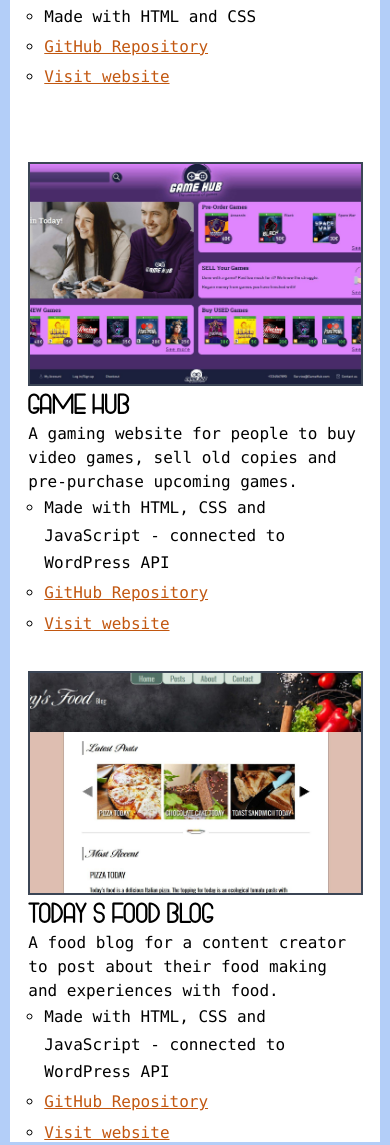
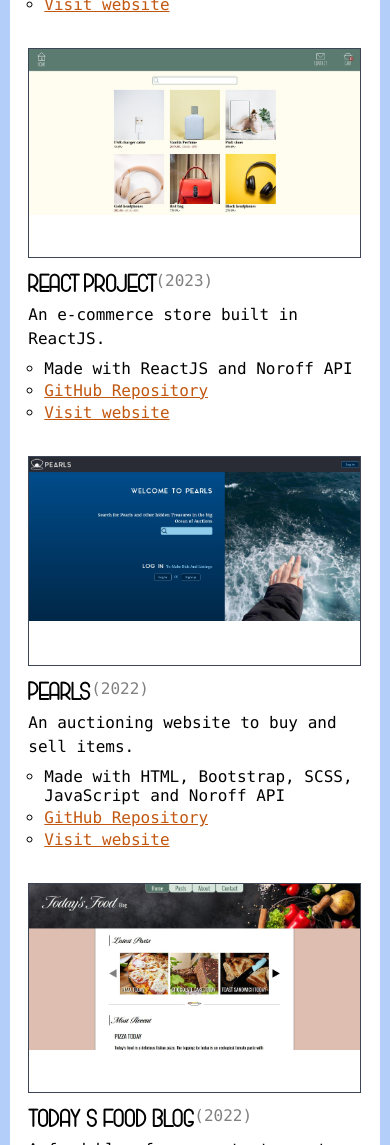
Before and after one commit to DinaOluf/Portfolio, a plain HTML site: page index.html in a window 390 px wide. Shown: the part 855-2000 px from the top of the page. Drawn offline with Linux system fonts and the light colour scheme.

Commit message:
Implemented new projects and improved code

```diff
--- a/css/index.css
+++ b/css/index.css
@@ -16,8 +16,8 @@ body {
 
 .circle {
     position: fixed;
-    height: 50rem;
-    width: 50rem;
+    height: 40rem;
+    width: 40rem;
     border-radius: 50%;
 }
 
@@ -36,17 +36,17 @@ body {
 
 .circle-1 {
     top: 0;
-    left: 5%;
+    left: 2%;
 }
 
 .circle-2 {
     top: 50%;
-    right: 5%;
+    right: 2%;
 }
 
 .circle div {
-    height: 50rem;
-    width: 50rem;
+    height: 40rem;
+    width: 40rem;
     background: #e0fffc;
     border-radius: 50%;
     opacity: 0.5;
@@ -68,6 +68,13 @@ h3 {
     text-transform: uppercase;
 }
 
+.faded-text {
+    font-family: Consolas, monaco, monospace, Arial, Helvetica, sans-serif;
+    color: grey;
+    font-size: 1em;
+    font-weight: lighter;
+}
+
 /* CONTENT */
 
 img {
@@ -77,12 +84,12 @@ img {
 header,
 footer {
     width: 100%;
-    height: 12%;
+    height: 10%;
     background: #3B4555;
 }
 
 main {
-    height: 76%;
+    height: 80%;
     background: #B3CEF8;
     width: 100%;
     min-height: 40rem;
@@ -99,7 +106,7 @@ main {
 section {
     z-index: 1;
     background: #fff;
-    margin-top: 2rem;
+    margin-top: 1rem;
     position: relative;
 }
 
@@ -167,7 +174,6 @@ section {
     display: flex;
     flex-direction: column;
     width: 60%;
-    height: 105%;
     min-height: 40rem;
 }
 
@@ -177,6 +183,9 @@ section {
     gap: 4%;
     height: 100%;
     align-items: center;
+    padding-bottom: 1rem;
+    padding-top: 1rem;
+    overflow-y: scroll;
 }
 
 .works h2 {
@@ -187,7 +196,7 @@ section {
 .project-card {
     display: flex;
     background-color: #fff;
-    height: 29%;
+    min-height: 30.5%;
     width: 90%;
     gap: 2%;
 }
@@ -195,9 +204,9 @@ section {
 .project-card a {
     display: block;
     width: 60%;
-    height: 98%;
+    height: 100%;
     overflow: hidden;
-    border: 2px solid #3B4555;
+    border: 1px solid #3B4555;
     color: #C25710;
 }
 
@@ -207,8 +216,9 @@ section {
 
 .project-card a img {
     object-fit: cover;
-    width: 100%;
-    height: 100%;
+    min-height: 100%;
+    min-width: 100%;
+    max-width: 100%;
 }
 
 .card-text {
@@ -216,6 +226,11 @@ section {
     flex-direction: column;
     justify-content: space-between;
     width: 100%;
+}
+
+.card-text div {
+    display: flex;
+    flex-wrap: wrap;
 }
 
 .card-text h3{
@@ -262,13 +277,13 @@ footer div {
         }
 
         100% {
-            transform: scale(1.07);
+            transform: scale(1.05);
         }
     }
 
     @keyframes minimize {
         0% {
-            transform: scale(1.07);
+            transform: scale(1.05);
         }
 
         100% {
@@ -294,9 +309,13 @@ footer div {
         width: 66%;
     }
 
+    .works-wrap {
+        gap: 5%;
+    }
+
     .circle {
-        height: 40rem;
-        width: 40rem;
+        height: 25rem;
+        width: 25rem;
     }
 
     .circle-1 {
@@ -308,8 +327,8 @@ footer div {
     }
 
     .circle div {
-        height: 40rem;
-        width: 40rem;
+        height: 25rem;
+        width: 25rem;
     }
 }
 
@@ -320,7 +339,19 @@ footer div {
 
     .works {
         margin-top: 1rem;
-        min-height: 45rem;
+        min-height: 43rem;
+    }
+
+    .works-wrap {
+        gap: 3%;
+    }
+
+    .project-card {
+        min-height: 31.5%;
+    }
+
+    .card-text {
+        margin-top: 0.8rem;
     }
 
     .works h2 {
@@ -390,28 +421,37 @@ footer div {
         margin-bottom: 2rem;
     }
 
-    .works h2 {
-        margin: 1rem;
-    }
-
     .works-wrap {
-        height: 100rem;
-        gap: 2%;
+        min-height: 100%;
+        overflow-y: visible;
+        padding-bottom: 2rem;
+        gap: 0;
     }
 
     .project-card {
         flex-direction: column;
         padding: 2%;
+        height: auto;
+        gap: 0;
+        margin-bottom: 1rem;
     }
 
     .project-card a {
         min-width: 99.3%;
-        min-height: 50%;
+        min-height: 18rem;
+    }
+
+    .project-card a img {
+        height: 100%;
     }
 
     .card-text {
         height: 100%;
-        line-height: 1.7em;
+        line-height: auto;
+    }
+
+    .card-text ul {
+        margin-top: 0.5rem;
     }
 
     .circle {
@@ -449,17 +489,20 @@ footer div {
     }
 
     .works h2 {
-        font-size: 3em;
+        font-size: 2.5em;
     }
 
     .card-text h3 {
-        font-size: 1.9em;
+        font-size: 1.7em;
     }
 
     .works-wrap {
         justify-content: space-evenly;
         gap: 2%;
-        height: 95rem;
+    }
+
+    .project-card a {
+        min-height: 13rem;
     }
 
     .circle {
--- a/index.html
+++ b/index.html
@@ -20,8 +20,8 @@
                 <div class="profile-text">
                     <h2>Dina Olufsen</h2>
                     <ul>
-                        <li>Becoming a Frontend Developer</li>
-                        <li>Loves Design</li>
+                        <li>Front-end Developer</li>
+                        <li>Loves UX and UI Design</li>
                         <li>Used to work with children</li>
                         <li>Loves to learn new stuff</li>
                     </ul>
@@ -34,39 +34,75 @@
             <section class="works">
                 <h2>Works</h2>
                 <div class="works-wrap">
-                    <div class="project-card" id="card-1">
-                        <a href="https://thecommunityscience.netlify.app/"><img src="./images/community-science-museum.jpg" alt="Screenshot of the website; Community Science Museum"></a>
+                    <div class="project-card" id="card-6">
+                        <a href="https://javascriptframeworks-react.netlify.app/" target=”_blank”><img src="./images/holidaze.jpg" alt="Screenshot of the website; Holidaze"></a>
                         <div class="card-text">
-                            <h3>Community Science Museum</h3>
-                            <p>A website for a science museum to encourage young people and families to visit.</p>
+                            <div><h3>Holidaze</h3><span class="faded-text">(2023)</span></div>
+                            <p>An accommodation website to book venues for your holiday.</p>
                             <ul>
-                                <li>Made with HTML and CSS</li>
-                                <li><a href="https://github.com/DinaOluf/SemesterProject1">GitHub Repository</a></li>
-                                <li><a href="https://thecommunityscience.netlify.app/">Visit website</a></li>
+                                <li>Made with ReactJS, Bootstrap and Noroff API</li>
+                                <li><a href="https://github.com/DinaOluf/holidaze-project-exam2" target=”_blank”>GitHub Repository</a></li>
+                                <li><a href="https://holidazeproject.netlify.app/" target=”_blank”>Visit website</a></li>
+                            </ul>
+                        </div>
+                    </div>
+                    <div class="project-card" id="card-5">
+                        <a href="https://javascriptframeworks-react.netlify.app/" target=”_blank”><img src="./images/react-project.jpg" alt="Screenshot of the website; React Project"></a>
+                        <div class="card-text">
+                            <div><h3>React project</h3><span class="faded-text">(2023)</span></div>
+                            <p>An e-commerce store built in ReactJS.</p>
+                            <ul>
+                                <li>Made with ReactJS and Noroff API</li>
+                                <li><a href="https://github.com/DinaOluf/javascript-frameworks-ca" target=”_blank”>GitHub Repository</a></li>
+                                <li><a href="https://javascriptframeworks-react.netlify.app/" target=”_blank”>Visit website</a></li>
+                            </ul>
+                        </div>
+                    </div>
+                    <div class="project-card" id="card-4">
+                        <a href="https://dinaoluf.github.io/SemesterProject2" target=”_blank”><img src="./images/pearls.jpg" alt="Screenshot of the website; Pearls"></a>
+                        <div class="card-text">
+                            <div><h3>Pearls</h3><span class="faded-text">(2022)</span></div>
+                            <p>An auctioning website to buy and sell items.</p>
+                            <ul>
+                                <li>Made with HTML, Bootstrap, SCSS, JavaScript and Noroff API</li>
+                                <li><a href="https://github.com/DinaOluf/SemesterProject2" target=”_blank”>GitHub Repository</a></li>
+                                <li><a href="https://dinaoluf.github.io/SemesterProject2" target=”_blank”>Visit website</a></li>
+                            </ul>
+                        </div>
+                    </div>
+                    <div class="project-card" id="card-3">
+                        <a href="https://todaysfoodblog.netlify.app/" target=”_blank”><img src="./images/todays-food-blog.jpg" alt="Screenshot of the website; Today's Food Blog"></a>
+                        <div class="card-text">
+                            <div><h3>Today's Food Blog</h3><span class="faded-text">(2022)</span></div>
+                            <p>A food blog for a content creator.</p>
+                            <ul>
+                                <li>Made with HTML, CSS, JavaScript and WordPress REST API</li>
+                                <li><a href="https://github.com/Noroff-FEU-Assignments/project-exam-1-DinaOluf" target=”_blank”>GitHub Repository</a></li>
+                                <li><a href="https://todaysfoodblog.netlify.app/" target=”_blank”>Visit website</a></li>
                             </ul>
                         </div>
                     </div>
                     <div class="project-card" id="card-2">
-                        <a href="https://dina-school.netlify.app/"><img src="./images/game-hub.jpg" alt="Screenshot of the website; Game Hub"></a>
+                        <a href="https://dina-school.netlify.app/" target=”_blank”><img src="./images/game-hub.jpg" alt="Screenshot of the website; Game Hub"></a>
                         <div class="card-text">
-                            <h3>Game Hub</h3>
-                            <p>A gaming website for people to buy video games, sell old copies and pre-purchase upcoming games.</p>
+                            <div><h3>Game Hub</h3><span class="faded-text">(2022)</span></div>
+                            <p>A website for people to buy and sell video games.</p>
                             <ul>
-                                <li>Made with HTML, CSS and JavaScript - connected to WordPress API</li>
-                                <li><a href="https://github.com/Noroff-FEU-Assignments/cross-course-project-DinaOluf">GitHub Repository</a></li>
+                                <li>Made with HTML, CSS, JavaScript and WordPress REST API</li>
+                                <li><a href="https://github.com/Noroff-FEU-Assignments/cross-course-project-DinaOluf" target=”_blank”>GitHub Repository</a></li>
                                 <li><a href="https://dina-school.netlify.app/">Visit website</a></li>
                             </ul>
                         </div>
                     </div>
-                    <div class="project-card" id="card-3">
-                        <a href="https://todaysfoodblog.netlify.app/"><img src="./images/todays-food-blog.jpg" alt="Screenshot of the website; Today's Food Blog"></a>
+                    <div class="project-card" id="card-1">
+                        <a href="https://thecommunityscience.netlify.app/" target=”_blank”><img src="./images/community-science-museum.jpg" alt="Screenshot of the website; Community Science Museum"></a>
                         <div class="card-text">
-                            <h3>Today's Food Blog</h3>
-                            <p>A food blog for a content creator to post about their food making and experiences with food.</p>
+                            <div><h3>Community Science Museum</h3><span class="faded-text">(2021)</span></div>
+                            <p>A science museum website for young people and families.</p>
                             <ul>
-                                <li>Made with HTML, CSS and JavaScript - connected to WordPress API</li>
-                                <li><a href="https://github.com/Noroff-FEU-Assignments/project-exam-1-DinaOluf">GitHub Repository</a></li>
-                                <li><a href="https://todaysfoodblog.netlify.app/">Visit website</a></li>
+                                <li>Made with HTML and CSS</li>
+                                <li><a href="https://github.com/DinaOluf/SemesterProject1" target=”_blank”>GitHub Repository</a></li>
+                                <li><a href="https://thecommunityscience.netlify.app/" target=”_blank”>Visit website</a></li>
                             </ul>
                         </div>
                     </div>
@@ -77,7 +113,7 @@
         </div>
     </main>
     <footer>
-        <div>© Dina Olufsen - 2022</div>
+        <div>© Dina Olufsen - 2023</div>
     </footer>
     <script src="./js/index.js"></script>
 </body>
```
Also changed, not shown: images/holidaze.jpg (added), images/pearls.jpg (added), images/react-project.jpg (added).
